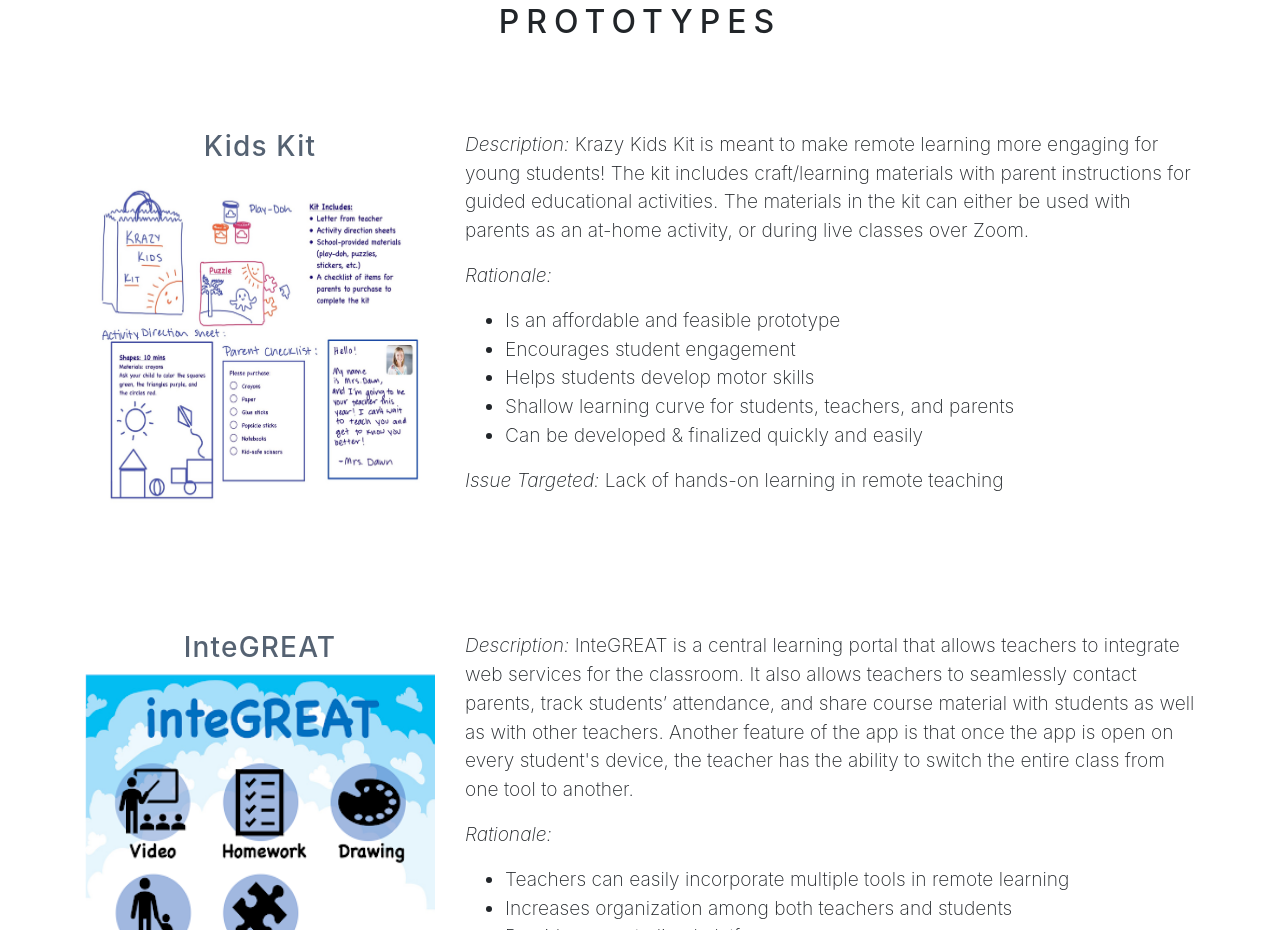
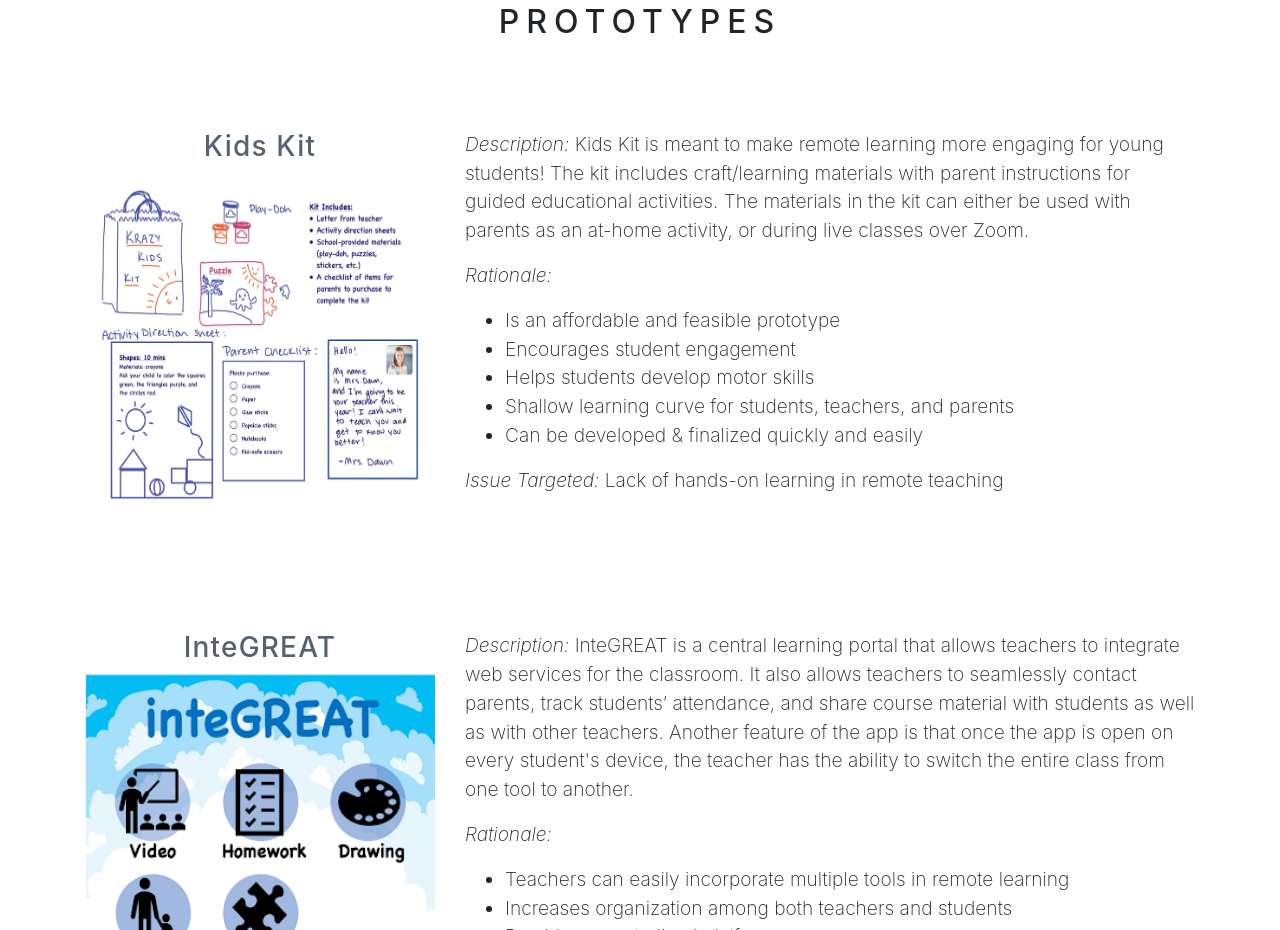
Before and after one commit to Kids-Kit/Kids-Kit-site, a website with bundled scripts: page index.html in a window 1280 px wide. Shown: the part 5015-5945 px from the top of the page. Built offline with nearby package versions, Linux system fonts and the light colour scheme.

Commit message:
corrected typo in prototype section

```diff
--- a/index.html
+++ b/index.html
@@ -329,7 +329,7 @@
             <img class="prototypes-image" src="images/prototypes-kids-kit.jpg" alt="Kids Kit Prototype">
           </div>
           <div class="prototypes-body col-md-10 col-lg-8">
-            <p><em>Description: </em> Krazy Kids Kit is meant to make remote
+            <p><em>Description: </em> Kids Kit is meant to make remote
               learning more engaging for young students! The kit includes
               craft/learning materials with parent instructions for guided
               educational activities. The materials in the kit can either
```
